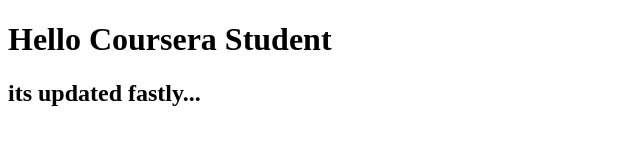
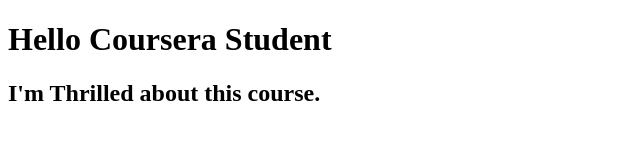
Before and after one commit to Sh00bham/coursera-test, a plain HTML site: page index.html in a window 1280 px wide. Shown: the whole page, without its empty margins (0-640 px from the left). Drawn offline with Linux system fonts and the light colour scheme.

Commit message:
Firstly updated web file.

```diff
--- a/index.html
+++ b/index.html
@@ -6,6 +6,6 @@
     </head>
     <body>
         <h1>Hello Coursera Student </h1>
-        <h2>its updated fastly...</h2>
+        <h2>I'm Thrilled about this course.</h2>
     </body>
 </html>
```
